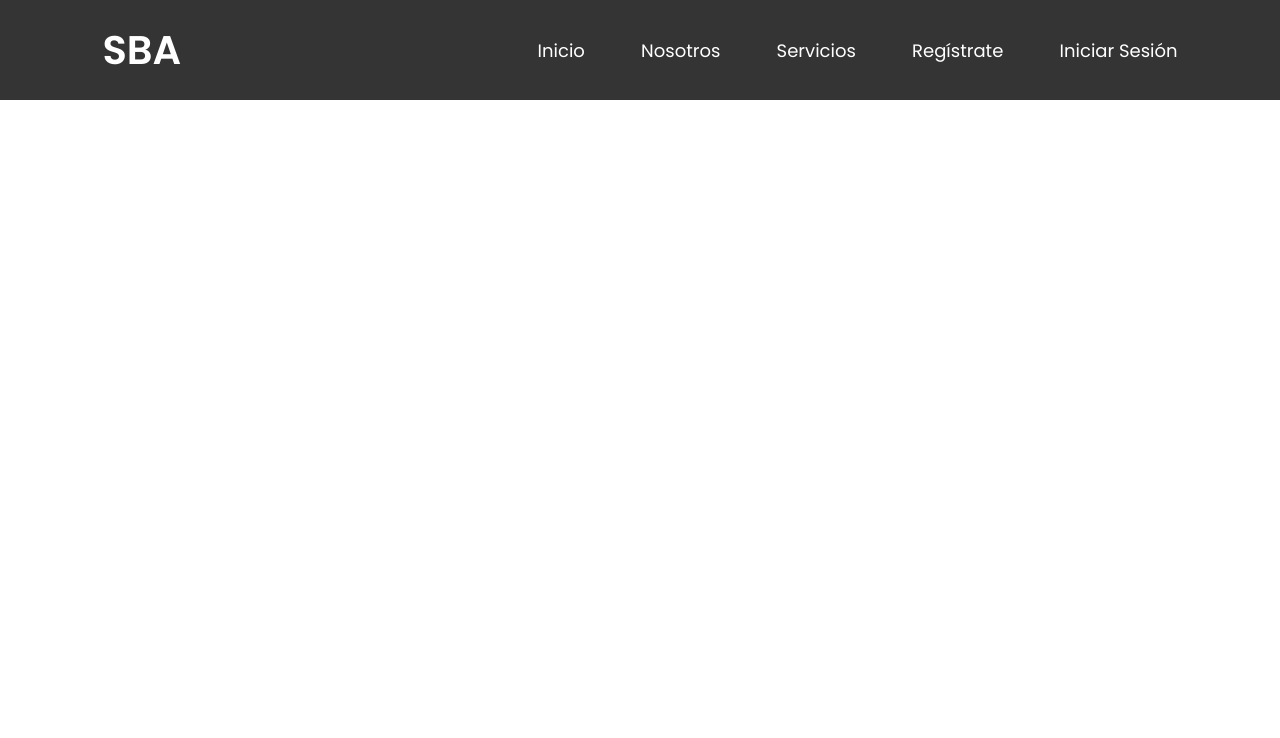
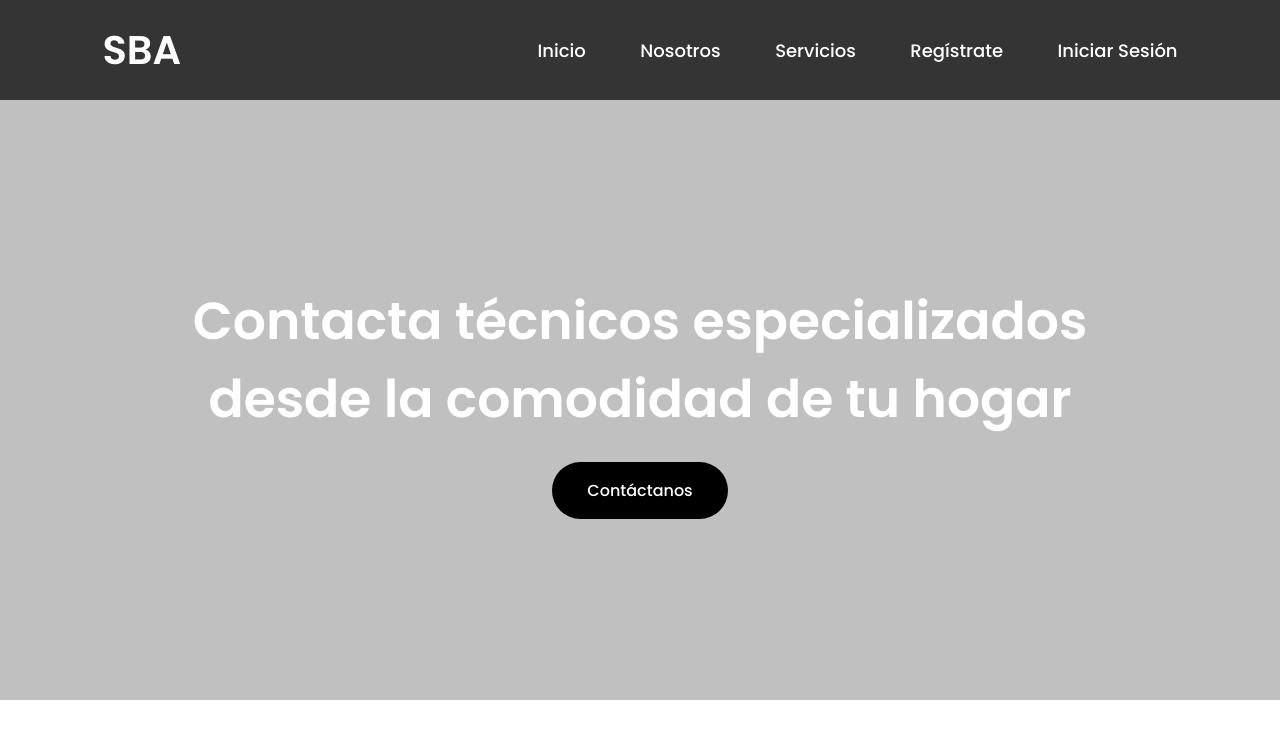
Before and after one commit to JesusRomeroRivera/sba-web-app, a Vue app: page / in a window 1280 px wide. Shown: the top 738 px of the page. Built offline with nearby package versions, Linux system fonts and the light colour scheme.

Commit message:
Agregando Carrousell

```diff
--- a/package.json
+++ b/package.json
@@ -9,11 +9,13 @@
   },
   "dependencies": {
     "core-js": "^3.6.5",
-    "vue": "^2.6.11"
+    "vue": "^2.6.11",
+    "vue-router": "^3.2.0"
   },
   "devDependencies": {
     "@vue/cli-plugin-babel": "~4.5.0",
     "@vue/cli-plugin-eslint": "~4.5.0",
+    "@vue/cli-plugin-router": "^4.5.13",
     "@vue/cli-service": "~4.5.0",
     "@vue/eslint-config-prettier": "^6.0.0",
     "babel-eslint": "^10.1.0",
--- a/public/index.html
+++ b/public/index.html
@@ -4,8 +4,9 @@
     <meta charset="utf-8">
     <meta http-equiv="X-UA-Compatible" content="IE=edge">
     <meta name="viewport" content="width=device-width,initial-scale=1.0">
+    <link rel="preconnect" href="https://fonts.googleapis.com">
     <link rel="preconnect" href="https://fonts.gstatic.com" crossorigin>
-    <link href="https://fonts.googleapis.com/css2?family=Poppins:wght@300;400;600;700&display=swap" rel="stylesheet">
+    <link href="https://fonts.googleapis.com/css2?family=Poppins:wght@300;400;500;600;700&display=swap" rel="stylesheet">
     <link rel="icon" href="<%= BASE_URL %>favicon.ico">
     <title>SBA</title>
   </head>
--- a/src/App.vue
+++ b/src/App.vue
@@ -1,27 +1,18 @@
 <template>
   <div id="app">
-    <px-header :login="false"></px-header>
+    <px-header/>
+    <router-view />
   </div>
 </template>
 
-<script>
-import PxHeader from "./components/PxHeader.vue";
-
-export default {
-  name: "App",
-  components: {
-    PxHeader,
-  },
-};
-</script>
-
 <style>
 :root {
-  --principal-font: "Poppins", sans-serif;
+  --principal-font: "Poppins", serif;
   --off-white: #ffffff;
   --soft-gray: #d1d1cf;
   --strong-gray: #7f7f7f;
   --off-black: #000000;
+  --header-height: 12.5vh;
 }
 html {
   font-size: 62.5%;
@@ -29,15 +20,21 @@ html {
   font-family: var(--principal-font);
   overflow-x: hidden;
 }
-body{
+body {
+  margin: 0;
   padding: 0;
-  margin: 0;
 }
 #app {
-  width: 100vw;
-  padding: 0;
-  margin: 0;
   font-family: var(--principal-font);
-  color: var(--off-black);
 }
 </style>
+<script>
+import PxHeader from "@/components/PxHeader.vue";
+
+export default {
+  components: {
+    PxHeader,
+  },
+
+}
+</script>
--- a/src/components/HelloWorld.vue
+++ /dev/null
@@ -1,32 +0,0 @@
-<template>
-  <div class="hello">
-
-  </div>
-</template>
-
-<script>
-export default {
-  name: "HelloWorld",
-  props: {
-    msg: String,
-  },
-};
-</script>
-
-<!-- Add "scoped" attribute to limit CSS to this component only -->
-<style scoped>
-h3 {
-  margin: 40px 0 0;
-}
-ul {
-  list-style-type: none;
-  padding: 0;
-}
-li {
-  display: inline-block;
-  margin: 0 10px;
-}
-a {
-  color: #42b983;
-}
-</style>
--- /dev/null
+++ b/src/components/Home/PxCarrousell.vue
@@ -0,0 +1,47 @@
+<template>
+  <div class="Carrousell">
+    <p class="Carrousell--Text">Contacta técnicos especializados desde la comodidad de tu hogar</p>
+    <px-button class="Carrousell--Button" :color="buttonColor">Contáctanos</px-button>
+  </div>
+</template>
+
+<script>
+import PxButton from "@/components/PxButton.vue";
+
+export default {
+  name: "PxCarrousell",
+  components: {
+    PxButton,
+  },
+  data() {
+    return {
+      buttonColor: "black",
+    };
+  },
+};
+</script>
+
+<style scoped>
+.Carrousell{
+    width: 100vw;
+    height: 75vh;
+    margin-top: var(--header-height);
+    background: #c0c0c0;
+    display: flex;
+    justify-content: center;
+    align-items: center;
+    flex-direction: column;
+    padding: 0 12.5vw;
+    box-sizing: border-box;
+}
+.Carrousell--Text{
+    text-align: center;
+    font-size: 5.2rem;
+    font-weight: 600;
+    margin: 0;
+    color: var(--off-white);
+}
+.Carrousell--Button{
+    margin-top: 3vh;
+}
+</style>
--- /dev/null
+++ b/src/components/PxButton.vue
@@ -0,0 +1,56 @@
+<template>
+  <button
+    @click="buttonClick"
+    class="button"
+    :class="
+      this.color == 'black'
+        ? 'black'
+        : this.color == 'white'
+        ? 'white'
+        : 'withBorder'
+    "
+    type="button"
+  >
+    <p>
+      <slot></slot>
+    </p>
+  </button>
+</template>
+
+<script>
+export default {
+  name: "PxButton",
+  props: {
+    color: String,
+  },
+
+  methods: {
+    buttonClick() {
+      this.$emit("custom-click");
+    },
+  },
+};
+</script>
+<style scoped>
+.button {
+  font-family: var(--principal-font);
+  padding: 0rem 3.5rem;
+  border: 0;
+  border-radius: 3rem;
+  font-size: 1.6rem;
+  font-weight: 500;
+}
+.black {
+  background-color: black;
+  color: white;
+}
+.withBorder {
+  background-color: white;
+  color: black;
+  border: 3px solid black;
+}
+.white {
+  background-color: white;
+  color: black;
+}
+</style>
--- a/src/components/PxHeader.vue
+++ b/src/components/PxHeader.vue
@@ -29,33 +29,38 @@ export default {
 </script>
 
 <style scoped>
-.Header{
-  height: 12.5vh;
+.Header {
+  position: fixed;
+  top: 0;
+  left: 0;
+  height: var(--header-height);
   background-color: #343434;
   display: flex;
   justify-content: space-between;
   align-items: center;
   color: var(--off-white);
   padding: 0 8vw;
+  width: 100vw;
+  box-sizing: border-box;
 }
-.Header--Title{
+.Header--Title {
   font-weight: 600;
   font-size: 4rem;
   margin: 0;
 }
-.Header--List{
+.Header--List {
   width: 50vw;
 }
-.Header--List ul{
+.Header--List ul {
   display: flex;
   justify-content: space-between;
   margin: 0;
   padding: 0;
 }
-.Header--List li{
+.Header--List li {
   list-style: none;
 }
-.Header--List a{
+.Header--List a {
   text-decoration: none;
   color: var(--off-white);
   font-family: var(--principal-font);
--- a/src/main.js
+++ b/src/main.js
@@ -1,8 +1,10 @@
 import Vue from "vue";
 import App from "./App.vue";
+import router from "./router";
 
 Vue.config.productionTip = false;
 
 new Vue({
+  router,
   render: (h) => h(App),
 }).$mount("#app");
--- /dev/null
+++ b/src/router/index.js
@@ -0,0 +1,27 @@
+import Vue from "vue";
+import VueRouter from "vue-router";
+import Home from "../views/Home.vue";
+
+Vue.use(VueRouter);
+
+const routes = [
+  {
+    path: "/",
+    name: "Home",
+    component: Home,
+  },
+  {
+    path: "/about",
+    name: "About",
+    component: () =>
+      import("../views/About.vue"),
+  },
+];
+
+const router = new VueRouter({
+  mode: "history",
+  base: process.env.BASE_URL,
+  routes,
+});
+
+export default router;
--- /dev/null
+++ b/src/views/About.vue
@@ -0,0 +1,5 @@
+<template>
+  <div class="about">
+    <h1>This is an about page</h1>
+  </div>
+</template>
--- /dev/null
+++ b/src/views/Home.vue
@@ -0,0 +1,24 @@
+<template>
+  <section class="Home">
+    <px-carrousell></px-carrousell>
+  </section>
+</template>
+
+<script>
+import PxCarrousell from "@/components/Home/PxCarrousell.vue";
+
+export default {
+  name: "Home",
+  components: {
+    PxCarrousell,
+  },
+  data() {
+    return {
+    };
+  },
+};
+</script>
+<style scoped>
+.Home{
+}
+</style>
```
Also changed, not shown: src/views/Initial.vue (+3 -7 lines), 1 other file (tests, documents, lock files or other folders). Lines whose indentation alone changed are shown as unchanged.
